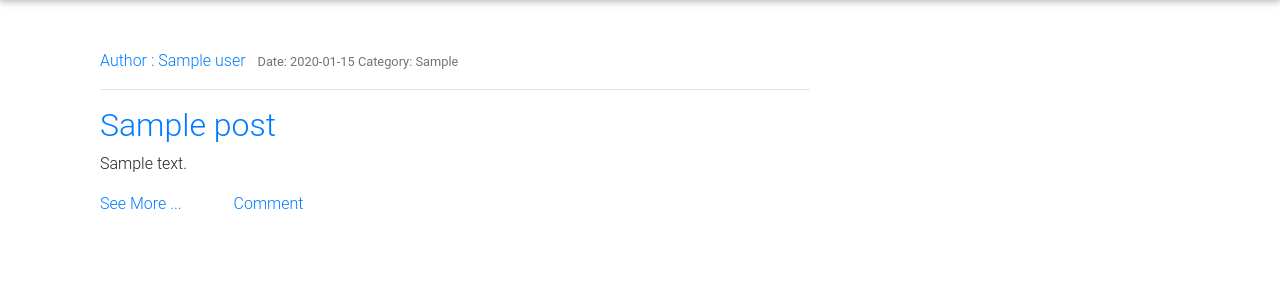
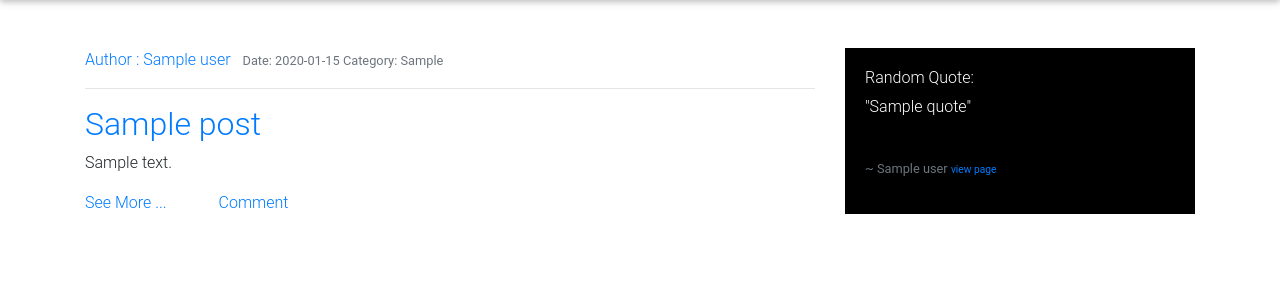
Before and after one commit to washucode/BLOG_YOUR_POST, a Flask app: page /display_all in a window 1280 px wide. Shown: the part 56-356 px from the top of the page. Run offline with Flask 2, Linux system fonts and the light colour scheme; tables that the repository leaves empty hold one stand-in row (values such as "Sample post"); a database or web service that is not in the repository returns one stand-in record (values such as "Sample title"); data that the repository does not hold is empty; some libraries are stand-ins or nearby versions; some web fonts are replaced.

Commit message:
consume quote API and dispay it

```diff
--- a/app/main/view.py
+++ b/app/main/view.py
@@ -3,6 +3,7 @@ from . import main
 from flask_login import login_required,current_user
 from app.models import User,Post,Comment
 from .. import db,photos
+from app.requests import get_Quotes
 # import forms
 # import models
 
@@ -15,8 +16,13 @@ def home():
 @main.route('/display_all', methods= ['POST','GET'])
 def displayposts():
      posts = Post.query.all()
+     try:
+        quote = get_Quotes()
+     except Exception:
+        pass
 
-     return render_template('display_posts.html',posts=posts)
+
+     return render_template('display_posts.html',posts=posts,quote=quote)
 
 
 @main.route('/about')
--- a/app/requests.py
+++ b/app/requests.py
@@ -0,0 +1,14 @@
+import requests
+from config import Config
+from .models import Quotes
+
+quotes_api = Config.QUOTES_API
+
+def get_Quotes():
+  random_quote = requests.get(quotes_api)
+  new_quote = random_quote.json()
+  author = new_quote.get("author")
+  quote = new_quote.get("quote")
+  permalink = new_quote.get("permalink")
+  quote_item = Quotes(author,quote,permalink)
+  return quote_item
--- a/app/static/main.css
+++ b/app/static/main.css
@@ -26,3 +26,8 @@
 .heading a{
     margin-left:40%;
 }
+
+.quote{
+    background-color: black;
+    color:white;
+}
--- a/app/templates/display_posts.html
+++ b/app/templates/display_posts.html
@@ -3,7 +3,9 @@
 {%block content%}
     {% for post in posts %}
     <div class="container mt-5">
-        <div class="col-md-2"></div>
+
+        <div class="row">
+
         <div class="col-md-8">
 
             <a class="mr-2" href="#">Author : {{ post.author|capitalize}}</a>
@@ -21,8 +23,18 @@
             <a class=" ml-5 " href="{{ url_for('main.post', post_id=post.id) }}">Comment</a>
         </div>
 
-        <div class="col-md-2"></div>
+        <div class="col-md-4">
+            <div class="card-body quote">
+                <h6>Random Quote: </h6>
+                <p class="card-text quote">"{{quote.quote}}"</p><br>
+                <small><p class="text-muted"> ~ {{quote.author|capitalize}} <small><a href="{{quote.permalink}}">view page</a></small></p></small>
+            </div>
+        </div>
     </div>
+
+    </div>
+
+
 
 {% endfor %}
 
--- a/config.py
+++ b/config.py
@@ -5,7 +5,7 @@ class Config(object):
      # DEBUG = True
      DEBUG = False
      TESTING = False
-     QOUTESAPI = 'http://quotes.stormconsultancy.co.uk/random.json'
+     QUOTES_API = 'http://quotes.stormconsultancy.co.uk/random.json'
      SECRET_KEY = '435313ea80b5a872114356a1'
      SQLALCHEMY_DATABASE_URI = os.environ['DATABASE_URL']
      UPLOADED_PHOTOS_DEST ='app/static/photos'
```
Also changed, not shown: 1 other file.
